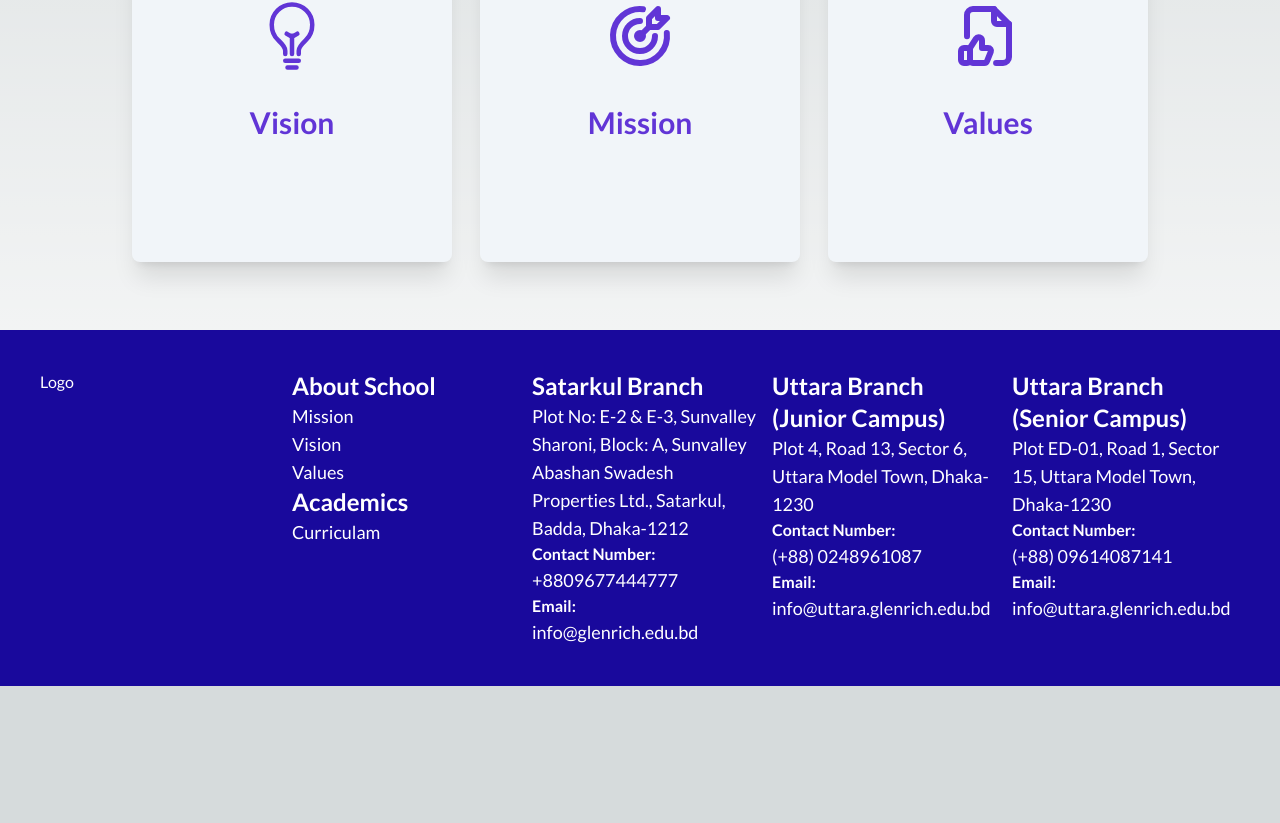
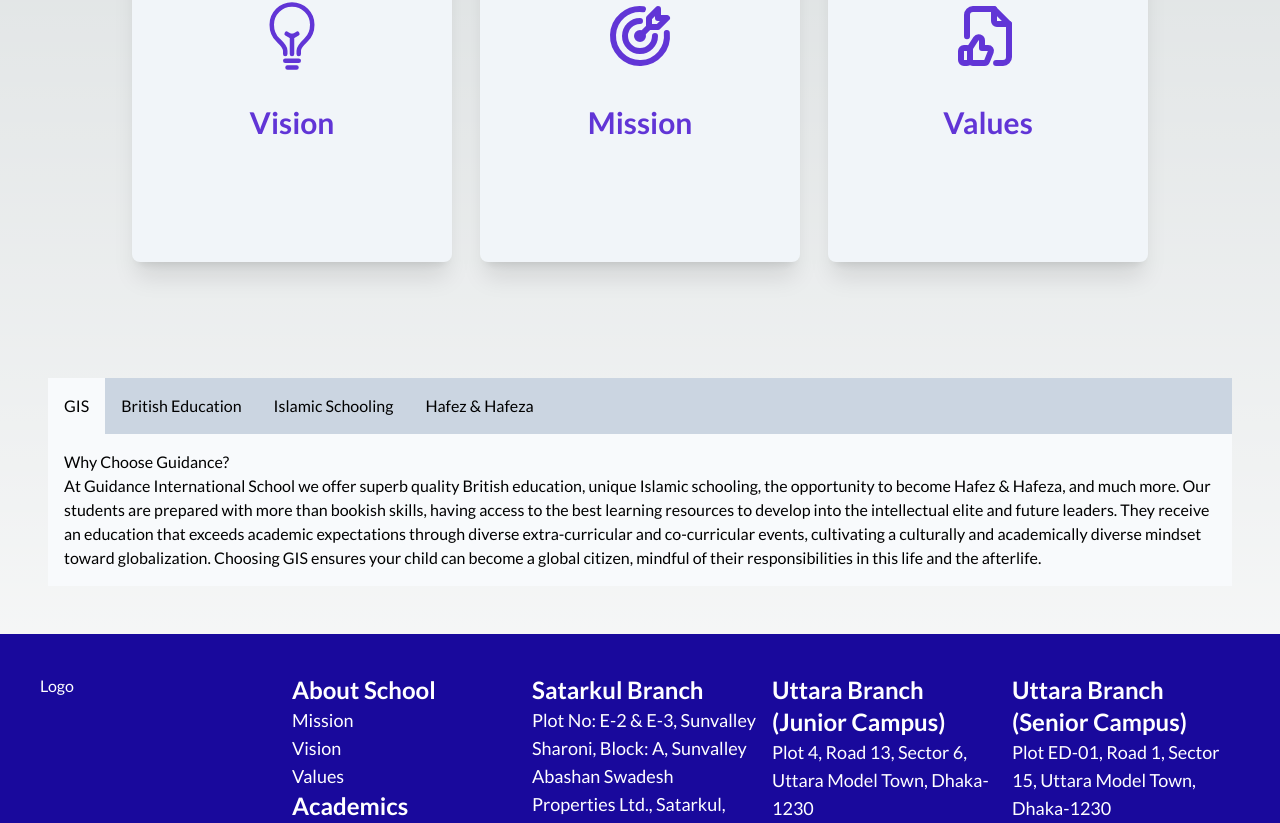
Before and after one commit to ifshad/zariq-interview-assignment, a Next.js app: page /about-us in a window 1280 px wide. Shown: the part 462-1285 px from the top of the page. Before the commit the page ends 1148 px from the top, so only its background shows below. Built offline with nearby package versions, Linux system fonts and the light colour scheme.

Commit message:
why choose us functionality implemented without styles

```diff
--- a/app/about-us/page.jsx
+++ b/app/about-us/page.jsx
@@ -1,10 +1,12 @@
 import VisionMission from "@/components/VisionMission/page";
+import WhyChooseUs from "@/components/WhyChooseUs/page";
 import React from "react";
 
 export default function AboutUsPage() {
   return (
     <div>
       <VisionMission />
+      <WhyChooseUs />
     </div>
   );
 }
--- /dev/null
+++ b/components/WhyChooseUs/page.jsx
@@ -0,0 +1,56 @@
+"use client";
+import { whyChooseDetails } from "@/constants/navigationData";
+import React, { useState } from "react";
+
+const buttons = [
+  {
+    id: 1,
+    title: "GIS",
+  },
+  {
+    id: 2,
+    title: "British Education",
+  },
+  {
+    id: 3,
+    title: "Islamic Schooling",
+  },
+  {
+    id: 4,
+    title: "Hafez & Hafeza",
+  },
+];
+
+export default function WhyChooseUs() {
+  const [selectedOption, setSelectedOption] = useState(1);
+  //   console.log(selectedOption);
+  return (
+    <div className="container md:p-12">
+      <div className="bg-slate-300">
+        {buttons.map((button) => (
+          <button
+            onClick={() => setSelectedOption(button.id)}
+            className={`p-4 hover:bg-slate-50 ${
+              button.id === selectedOption && "bg-slate-50"
+            }`}
+            key={button.id}
+          >
+            {button.title}
+          </button>
+        ))}
+      </div>
+      <div>
+        {whyChooseDetails.map((item) => {
+          if (item.id === selectedOption) {
+            return (
+              <div key={item.id} className={`p-4 bg-slate-50`}>
+                <h1>{item.title}</h1>
+                <p>{item.description}</p>
+              </div>
+            );
+          }
+        })}
+      </div>
+    </div>
+  );
+}
--- a/constants/navigationData.js
+++ b/constants/navigationData.js
@@ -404,3 +404,34 @@ export const visionMissionValuesArray = [
     icon: <TbFileLike />,
   },
 ];
+
+export const whyChooseDetails = [
+  {
+    id: 1,
+    title: "Why Choose Guidance?",
+    description:
+      "At Guidance International School we offer superb quality British education, unique Islamic schooling, the opportunity to become Hafez & Hafeza, and much more. Our students are prepared with more than bookish skills, having access to the best learning resources to develop into the intellectual elite and future leaders. They receive an education that exceeds academic expectations through diverse extra-curricular and co-curricular events, cultivating a culturally and academically diverse mindset toward globalization. Choosing GIS ensures your child can become a global citizen, mindful of their responsibilities in this life and the afterlife.",
+    imageUrl: "url_to_image_why_choose_guidance",
+  },
+  {
+    id: 2,
+    title: "Superb Quality British Education",
+    description:
+      "GIS focuses on the holistic development of each student, including social, emotional, mental, physical, and cognitive aspects. We prepare students through a globally recognized curriculum of the Cambridge Pathway, ensuring a solid foundation up to Cambridge O Level and A Level qualifications. Our students complete their schooling under our tutelage without needing private tuition. Extra-curricular and co-curricular activities reflect in-class schooling, keeping students physically active and mentally engaged through various activities such as sports, camping trips, field trips, subject-based Olympiads, science fairs, and creative activities.",
+    imageUrl: "url_to_image_superb_quality_education",
+  },
+  {
+    id: 3,
+    title: "Unique Islamic Schooling",
+    description:
+      "At GIS, Islamic Education provides Muslim children with the knowledge to understand their purpose of creation, responsibility, and managing worldly affairs. The curriculum includes Aqeedah and Akhlaq, Fiqh, the history of Islamic culture, the Qur’an and Hadith, and the Arabic language.",
+    imageUrl: "url_to_image_unique_islamic_schooling",
+  },
+  {
+    id: 4,
+    title: "Opportunity to Make Hafez & Hafeza",
+    description:
+      "GIS offers the unique opportunity for students to become Hafiz/Hafeza of the glorious Quran. Our experienced team of teachers meticulously supervises each student with a teacher-student ratio of 1:3 for hifzul Quran. We are the first in Bangladesh to introduce hifzul Quran to the Cambridge curriculum and have produced numerous Hafez and Hafeza.",
+    imageUrl: "url_to_image_hafez_hafeza_opportunity",
+  },
+];
```
